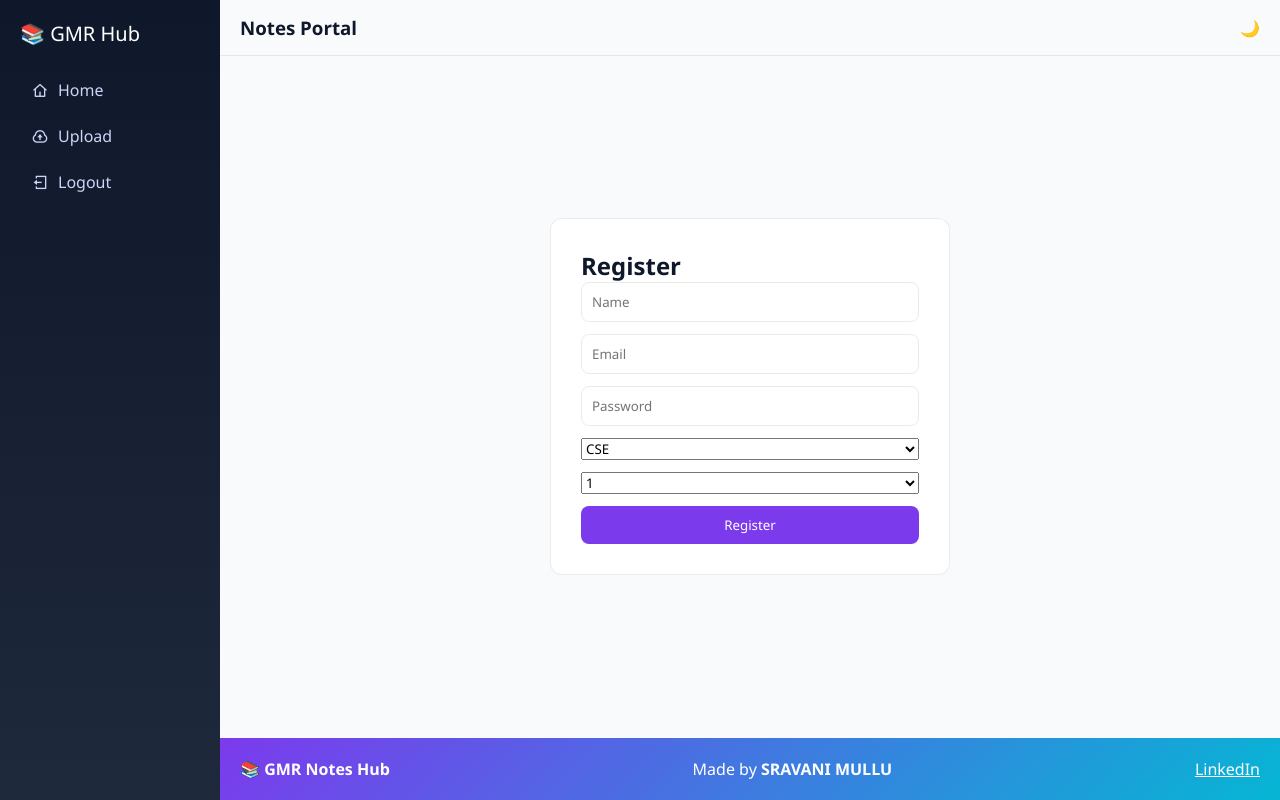
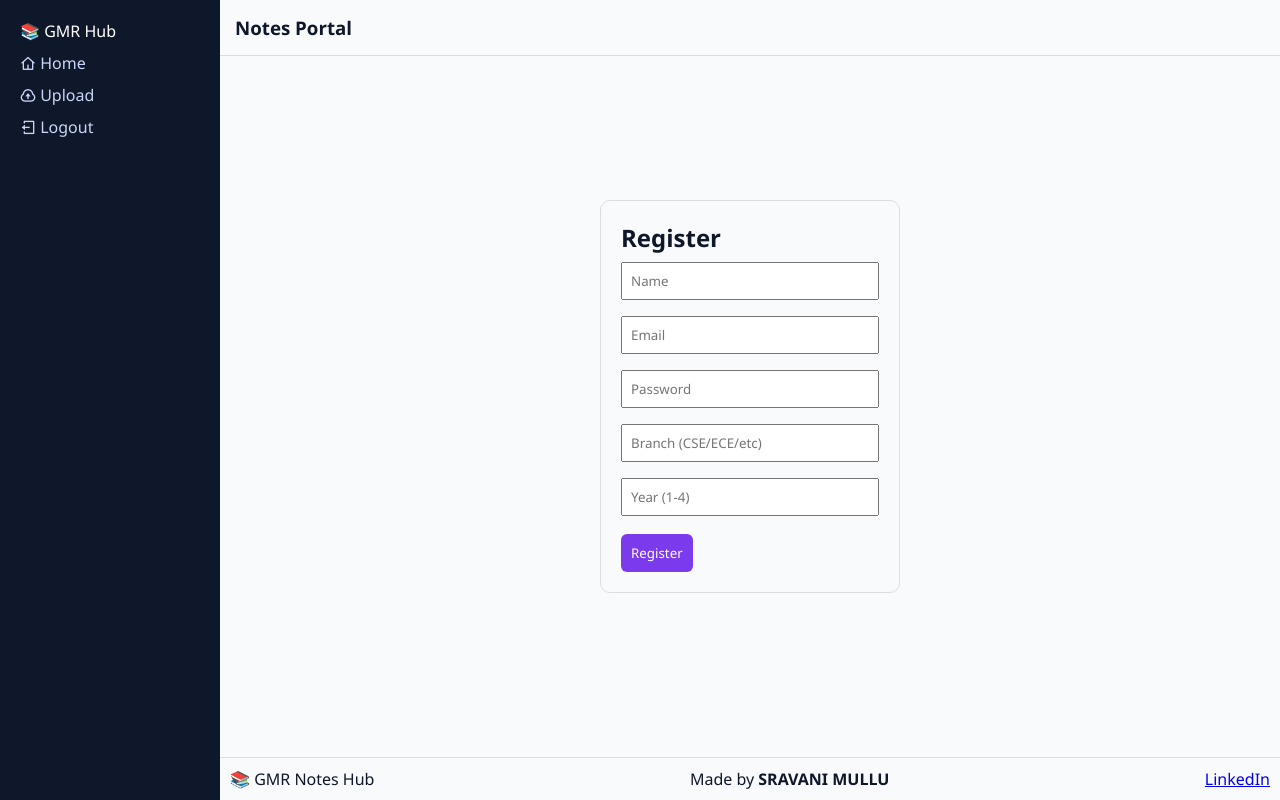
Before and after one commit to Sravanii-89/notes-hub, a Flask app: page /register in a window 1280 px wide. Run offline with Flask 3, Linux system fonts and the light colour scheme; some libraries are stand-ins or nearby versions.

Commit message:
fixed blank page

```diff
--- a/app.py
+++ b/app.py
@@ -1,22 +1,15 @@
-from flask import Flask, render_template, request, redirect, session
+import os
+from flask import Flask, render_template, request, redirect, session, url_for
 import psycopg2
-import os
+from werkzeug.security import generate_password_hash, check_password_hash
 import cloudinary
 import cloudinary.uploader
-from werkzeug.security import generate_password_hash, check_password_hash
 
 app = Flask(__name__)
-app.secret_key = os.environ.get("SECRET_KEY", "supersecret")
+app.secret_key = os.getenv("SECRET_KEY", "dev-secret")
 
-# ---------- CLOUDINARY ----------
-cloudinary.config(
-    cloud_name=os.environ.get("CLOUDINARY_CLOUD_NAME"),
-    api_key=os.environ.get("CLOUDINARY_API_KEY"),
-    api_secret=os.environ.get("CLOUDINARY_API_SECRET")
-)
-
-# ---------- DATABASE ----------
-DATABASE_URL = os.environ.get("DATABASE_URL")
+# ---------- DB ----------
+DATABASE_URL = os.getenv("DATABASE_URL")
 
 def get_db():
     return psycopg2.connect(DATABASE_URL, sslmode="require")
@@ -26,7 +19,7 @@ def init_db():
     cur = conn.cursor()
 
     cur.execute("""
-    CREATE TABLE IF NOT EXISTS users (
+    CREATE TABLE IF NOT EXISTS users(
         id SERIAL PRIMARY KEY,
         name TEXT,
         email TEXT UNIQUE,
@@ -37,7 +30,7 @@ def init_db():
     """)
 
     cur.execute("""
-    CREATE TABLE IF NOT EXISTS notes (
+    CREATE TABLE IF NOT EXISTS notes(
         id SERIAL PRIMARY KEY,
         title TEXT,
         subject TEXT,
@@ -55,8 +48,55 @@ def init_db():
 
 init_db()
 
-# ---------- LOGIN ----------
-@app.route("/", methods=["GET", "POST"])
+# ---------- CLOUDINARY ----------
+cloudinary.config(
+    cloud_name=os.getenv("CLOUDINARY_CLOUD_NAME"),
+    api_key=os.getenv("CLOUDINARY_API_KEY"),
+    api_secret=os.getenv("CLOUDINARY_API_SECRET")
+)
+
+# ---------- SUBJECT DATA ----------
+subjects_data = {
+    "CSE": {
+        "1": ["Engineering Physics","Engineering Chemistry","Mathematics I","Programming in C","English","Engineering Graphics"],
+        "2": ["Data Structures","Database Management Systems","Operating Systems","Computer Networks","OOPs using Java","Discrete Mathematics"],
+        "3": ["Compiler Design","Machine Learning","Artificial Intelligence","Web Technologies","Software Engineering","Data Analytics"],
+        "4": ["Cloud Computing","Cyber Security","Big Data","Blockchain","Deep Learning","Project Work"]
+    },
+    "ECE": {
+        "1": ["Engineering Physics","Engineering Chemistry","Mathematics I","Basic Electrical Engineering","English","Engineering Graphics"],
+        "2": ["Electronic Devices","Signals and Systems","Digital Logic Design","Network Theory","Mathematics II"],
+        "3": ["Analog Communications","Microprocessors","Control Systems","Digital Signal Processing","VLSI Design"],
+        "4": ["Wireless Communication","Embedded Systems","IoT","Satellite Communication","Project Work"]
+    },
+    "EEE": {
+        "1": ["Engineering Physics","Engineering Chemistry","Mathematics I","Basic Electrical Engineering","English"],
+        "2": ["Electrical Machines I","Network Theory","Control Systems","Electrical Measurements","Mathematics II"],
+        "3": ["Power Systems","Electrical Machines II","Power Electronics","Microcontrollers"],
+        "4": ["Renewable Energy Systems","Smart Grid","HVDC Transmission","Project Work"]
+    },
+    "MECH": {
+        "1": ["Engineering Mechanics","Engineering Physics","Mathematics I","Engineering Graphics","English"],
+        "2": ["Thermodynamics","Fluid Mechanics","Manufacturing Processes","Strength of Materials"],
+        "3": ["Machine Design","Heat Transfer","Dynamics of Machines","Industrial Engineering"],
+        "4": ["CAD/CAM","Robotics","Automation","Project Work"]
+    },
+    "CIVIL": {
+        "1": ["Engineering Mechanics","Engineering Physics","Mathematics I","Engineering Graphics","English"],
+        "2": ["Structural Analysis","Fluid Mechanics","Geotechnical Engineering","Surveying"],
+        "3": ["Reinforced Concrete","Environmental Engineering","Transportation Engineering"],
+        "4": ["Construction Management","Urban Planning","Project Work"]
+    },
+    "IT": {
+        "1": ["Engineering Physics","Engineering Chemistry","Mathematics I","Programming in C","English"],
+        "2": ["Data Structures","Database Systems","Operating Systems","Computer Networks"],
+        "3": ["Web Technologies","Software Engineering","Machine Learning","Cloud Computing"],
+        "4": ["Cyber Security","Big Data Analytics","AI","Project Work"]
+    }
+}
+
+# ---------- AUTH ----------
+@app.route("/", methods=["GET","POST"])
 def login():
     if request.method == "POST":
         conn = get_db()
@@ -73,7 +113,6 @@ def login():
 
         if not user:
             return "User not found"
-
         if not check_password_hash(user[3], password):
             return "Wrong password"
 
@@ -82,125 +121,103 @@ def login():
 
     return render_template("login.html")
 
-# ---------- REGISTER ----------
-@app.route("/register", methods=["GET", "POST"])
+
+@app.route("/register", methods=["GET","POST"])
 def register():
     if request.method == "POST":
         conn = get_db()
         cur = conn.cursor()
 
-        cur.execute("SELECT * FROM users WHERE email=%s", (request.form["email"],))
-        if cur.fetchone():
-            return "User already exists"
+        name = request.form.get("name")
+        email = request.form.get("email")
+        password = generate_password_hash(request.form.get("password"))
+        branch = request.form.get("branch")
+        year = request.form.get("year")
 
-        hashed = generate_password_hash(request.form["password"])
+        try:
+            cur.execute("INSERT INTO users(name,email,password,branch,year) VALUES(%s,%s,%s,%s,%s)",
+                        (name,email,password,branch,year))
+            conn.commit()
+        except:
+            return "Email already exists"
 
-        cur.execute("""
-        INSERT INTO users (name, email, password, branch, year)
-        VALUES (%s,%s,%s,%s,%s)
-        """, (
-            request.form["name"],
-            request.form["email"],
-            hashed,
-            request.form["branch"],
-            request.form["year"]
-        ))
-
-        conn.commit()
         cur.close()
         conn.close()
-
         return redirect("/")
 
     return render_template("register.html")
 
-# ---------- HOME ----------
+
+# ---------- HOME (BRANCHES) ----------
 @app.route("/home")
 def home():
     if "user_id" not in session:
         return redirect("/")
+    branches = list(subjects_data.keys())
+    return render_template("home.html", branches=branches)
 
+
+# ---------- YEAR PAGE ----------
+@app.route("/branch/<branch>")
+def branch_page(branch):
+    return render_template("years.html", branch=branch)
+
+
+# ---------- SUBJECT PAGE ----------
+@app.route("/year/<branch>/<year>")
+def year_page(branch, year):
+    subjects = subjects_data.get(branch, {}).get(year, [])
+    return render_template("subjects.html", subjects=subjects, branch=branch, year=year)
+
+
+# ---------- NOTES PAGE ----------
+@app.route("/notes/<branch>/<year>/<subject>")
+def notes(branch, year, subject):
     conn = get_db()
     cur = conn.cursor()
 
-    cur.execute("SELECT COUNT(*) FROM notes")
-    total_notes = cur.fetchone()[0]
-
-    cur.execute("SELECT COALESCE(SUM(downloads), 0) FROM notes")
-    total_downloads = cur.fetchone()[0]
-
-    cur.execute("SELECT name, branch, year FROM users WHERE id=%s", (session["user_id"],))
-    user = cur.fetchone()
+    cur.execute("""SELECT id, title, file_path FROM notes
+                   WHERE branch=%s AND year=%s AND subject=%s""",
+                (branch, year, subject))
+    notes = cur.fetchall()
 
     cur.close()
     conn.close()
 
-    if not user:
-        return redirect("/")
+    return render_template("notes.html",
+                           notes=notes,
+                           branch=branch,
+                           year=year,
+                           subject=subject)
 
-    return render_template(
-        "home.html",
-        total_notes=total_notes,
-        total_downloads=total_downloads,
-        user=user
-    )
 
 # ---------- UPLOAD ----------
-@app.route("/upload", methods=["GET", "POST"])
+@app.route("/upload", methods=["GET","POST"])
 def upload():
-
     if "user_id" not in session:
         return redirect("/")
 
-    # -------- GET --------
-    if request.method == "GET":
-        branch = request.args.get("branch", "").strip().upper()
-        year = request.args.get("year", "").strip()
-        subject = request.args.get("subject", "").strip()
+    if request.method == "POST":
+        title = request.form.get("title")
+        branch = request.form.get("branch")
+        year = request.form.get("year")
+        subject = request.form.get("subject")
+        file = request.files.get("file")
 
-        return render_template(
-            "upload.html",
-            branch=branch,
-            year=year,
-            subject=subject
-        )
-
-    # -------- POST --------
-    if request.method == "POST":
-
-        if "file" not in request.files:
-            return "No file uploaded"
-
-        file = request.files["file"]
-
-        if file.filename == "":
+        if not file:
             return "No file selected"
 
-        try:
-            result = cloudinary.uploader.upload(file, resource_type="raw")
-            file_url = result["secure_url"]
-        except Exception as e:
-            return f"Upload failed: {str(e)}"
-
-        title = request.form.get("title", "").strip()
-        subject = request.form.get("subject", "").strip()
-        branch = request.form.get("branch", "").strip().upper()
-        year = request.form.get("year", "").strip()
+        # Upload as RAW so PDFs open without 401
+        result = cloudinary.uploader.upload(file, resource_type="raw")
+        file_url = result.get("secure_url")
 
         conn = get_db()
         cur = conn.cursor()
 
         cur.execute("""
-            INSERT INTO notes (title, subject, branch, year, file_path, uploaded_by)
-            VALUES (%s, %s, %s, %s, %s, %s)
-        """, (
-            title,
-            subject,
-            branch,
-            year,
-            file_url,
-            session.get("user_id")
-        ))
+            INSERT INTO notes(title,subject,branch,year,file_path,uploaded_by)
+            VALUES(%s,%s,%s,%s,%s,%s)
+        """, (title, subject, branch, year, file_url, session["user_id"]))
 
         conn.commit()
         cur.close()
@@ -208,87 +225,33 @@ def upload():
 
         return redirect(f"/notes/{branch}/{year}/{subject}")
 
-# ---------- SUBJECT DATA ----------
-subjects_data = {
-    "CSE": {"2": ["Database Management Systems"]},
-    "EEE": {"2": ["DC Machines"]},
-    "ECE": {"2": ["Signals and Systems"]},
-    "IT": {"2": ["DBMS"]},
-    "COMMON": {"1": ["Engineering Physics"]}
-}
+    # GET (auto-fill from URL)
+    return render_template("upload.html",
+                           branch=request.args.get("branch",""),
+                           year=request.args.get("year",""),
+                           subject=request.args.get("subject",""))
 
-# ---------- SUBJECT PAGE ----------
-@app.route("/subjects/<branch>/<year>")
-def subjects(branch, year):
-    subjects = subjects_data.get(branch, {}).get(year, [])
-    return render_template("subjects.html", subjects=subjects, branch=branch, year=year)
 
-# ---------- BRANCH ----------
-@app.route("/branch/<branch>")
-def branch_page(branch):
-    return render_template("years.html", branch=branch)
-
-# ---------- YEAR ----------
-@app.route("/year/<branch>/<year>")
-def year_page(branch, year):
-    subjects = subjects_data.get(branch, {}).get(year, [])
-    return render_template("subjects.html", subjects=subjects, branch=branch, year=year)
-
-# ---------- NOTES ----------
-@app.route("/notes/<branch>/<year>/<subject>")
-def notes(branch, year, subject):
-
-    if "user_id" not in session:
-        return redirect("/")
-
+# ---------- DOWNLOAD ----------
+@app.route("/download/<int:note_id>")
+def download(note_id):
     conn = get_db()
     cur = conn.cursor()
 
-    cur.execute("""
-        SELECT id, title, file_path
-        FROM notes
-        WHERE LOWER(branch)=LOWER(%s)
-        AND year=%s
-        AND LOWER(subject)=LOWER(%s)
-    """, (branch.strip(), year.strip(), subject.strip()))
+    cur.execute("SELECT file_path FROM notes WHERE id=%s", (note_id,))
+    note = cur.fetchone()
 
-    notes = cur.fetchall()
+    if note:
+        cur.execute("UPDATE notes SET downloads = downloads + 1 WHERE id=%s", (note_id,))
+        conn.commit()
 
     cur.close()
     conn.close()
 
-    return render_template(
-        "notes.html",
-        notes=notes,
-        branch=branch,
-        year=year,
-        subject=subject
-    )
+    if note:
+        return redirect(note[0])
+    return "File not found"
 
-# ---------- DOWNLOAD ----------
-@app.route("/download/<int:note_id>")
-def download(note_id):
 
-    conn = get_db()
-    cur = conn.cursor()
-
-    cur.execute("SELECT file_path FROM notes WHERE id=%s", (note_id,))
-    file = cur.fetchone()
-
-    if not file:
-        return "File not found"
-
-    file_url = file[0]
-
-    cur.execute("UPDATE notes SET downloads = downloads + 1 WHERE id=%s", (note_id,))
-    conn.commit()
-
-    cur.close()
-    conn.close()
-
-    return redirect(file_url)
-
-# ---------- RUN ----------
 if __name__ == "__main__":
     app.run(debug=True)
-    app.debug = True
--- a/static/css/style.css
+++ b/static/css/style.css
@@ -1,4 +1,4 @@
-/* ===== RESET ===== */
+/* RESET */
 * {
     margin: 0;
     padding: 0;
@@ -6,207 +6,106 @@
     font-family: 'Segoe UI', sans-serif;
 }
 
-/* ===== THEME ===== */
-:root {
-    --bg: #f8fafc;
-    --text: #0f172a;
-    --primary: #7c3aed;
-    --secondary: #06b6d4;
-    --card: rgba(255,255,255,0.9);
-    --border: rgba(0,0,0,0.08);
+/* BODY */
+body {
+    background: #f8fafc;
+    color: #0f172a;
 }
 
-body.dark {
-    --bg: #020617;
-    --text: #e2e8f0;
-    --card: rgba(30,41,59,0.7);
-    --border: rgba(255,255,255,0.08);
-}
-
-/* ===== BODY ===== */
-body {
-    background: var(--bg);
-    color: var(--text);
-    transition: background 0.3s ease, color 0.3s ease;
-}
-
-/* ===== APP LAYOUT ===== */
+/* LAYOUT */
 .app {
     display: flex;
     min-height: 100vh;
 }
 
-/* ===== SIDEBAR ===== */
+/* SIDEBAR */
 .sidebar {
     width: 220px;
-    background: linear-gradient(180deg, #0f172a, #1e293b);
+    background: #0f172a;
     color: white;
     padding: 20px;
 }
 
-.sidebar .brand {
-    font-size: 20px;
-    margin-bottom: 20px;
+.sidebar a {
+    display: block;
+    margin: 10px 0;
+    color: #cbd5f5;
+    text-decoration: none;
 }
 
-.sidebar a {
-    display: flex;
-    align-items: center;
-    gap: 10px;
-    padding: 12px;
-    border-radius: 10px;
-    color: #cbd5f5;
-    text-decoration: none;
-    transition: 0.3s;
-}
-
-.sidebar a:hover {
-    background: rgba(124,58,237,0.2);
-    transform: translateX(5px);
-}
-
-/* ===== MAIN ===== */
+/* MAIN */
 .main {
     flex: 1;
     display: flex;
     flex-direction: column;
 }
 
-/* ===== TOPBAR ===== */
+/* TOPBAR */
 .topbar {
-    display: flex;
-    justify-content: space-between;
-    align-items: center;
-    padding: 15px 20px;
-    border-bottom: 1px solid var(--border);
+    padding: 15px;
+    border-bottom: 1px solid #ddd;
 }
 
-/* ===== CONTENT ===== */
+/* CONTENT */
 .content {
     padding: 20px;
-    max-width: 1000px;
-    margin: auto;
-    width: 100%;
 }
 
-/* ===== CARDS ===== */
-.card, .note-card {
-    padding: 20px;
-    border-radius: 12px;
-    background: var(--card);
-    border: 1px solid var(--border);
-    text-align: center;
-    transition: 0.3s ease;
-}
-
-.card:hover {
-    transform: translateY(-5px) scale(1.02);
-}
-
-/* ===== GRID ===== */
+/* GRID */
 .grid {
     display: flex;
     flex-direction: column;
     gap: 15px;
 }
 
-/* ===== BUTTON ===== */
-button {
-    background: var(--primary);
-    color: white;
-    padding: 10px 15px;
-    border: none;
-    border-radius: 8px;
-    cursor: pointer;
-    transition: 0.3s;
+/* CARD */
+.card, .note-card {
+    padding: 20px;
+    border-radius: 10px;
+    background: white;
+    border: 1px solid #ddd;
+    text-align: center;
 }
 
-button:hover {
-    background: var(--secondary);
-    box-shadow: 0 0 12px rgba(124,58,237,0.5);
+/* BUTTON */
+button {
+    margin-top: 10px;
+    padding: 10px;
+    background: #7c3aed;
+    color: white;
+    border: none;
+    border-radius: 6px;
 }
 
-/* ===== AUTH ===== */
+/* AUTH */
 .auth-container {
     display: flex;
     justify-content: center;
     align-items: center;
-    min-height: 80vh;
+    height: 80vh;
 }
 
 .auth-box {
-    width: 100%;
-    max-width: 400px;
-    padding: 30px;
-    border-radius: 12px;
-    background: var(--card);
-    border: 1px solid var(--border);
-}
-
-.auth-box form {
-    display: flex;
-    flex-direction: column;
-    gap: 12px;
+    padding: 20px;
+    border: 1px solid #ddd;
+    border-radius: 10px;
+    width: 300px;
 }
 
 .auth-box input {
-    padding: 10px;
-    border-radius: 8px;
-    border: 1px solid var(--border);
-    background: transparent;
-    color: var(--text);
+    width: 100%;
+    margin: 8px 0;
+    padding: 8px;
 }
 
-/* ===== NOTES ===== */
-.notes-container {
-    display: flex;
-    flex-direction: column;
-    gap: 20px;
-}
-
-/* ===== FOOTER ===== */
+/* FOOTER */
 .footer {
     margin-top: auto;
-    background: linear-gradient(135deg, #7c3aed, #06b6d4);
-    color: white;
-    padding: 20px;
+    padding: 10px;
+    border-top: 1px solid #ddd;
 }
 
 .footer-container {
     display: flex;
     justify-content: space-between;
-    align-items: center;
 }
-
-/* ===== SMOOTH ANIMATION ===== */
-.fade-in {
-    opacity: 0;
-    transform: translateY(10px);
-    animation: fadeInUp 0.5s ease forwards;
-}
-
-@keyframes fadeInUp {
-    to {
-        opacity: 1;
-        transform: translateY(0);
-    }
-}
-
-/* ===== MOBILE ===== */
-@media (max-width: 768px) {
-
-    .app {
-        flex-direction: column;
-    }
-
-    .sidebar {
-        width: 100%;
-        display: flex;
-        justify-content: space-around;
-    }
-
-    .footer-container {
-        flex-direction: column;
-        text-align: center;
-    }
-}
--- a/templates/base.html
+++ b/templates/base.html
@@ -2,6 +2,7 @@
 <html>
 <head>
     <title>GMR Notes Hub</title>
+
     <link rel="stylesheet" href="{{ url_for('static', filename='css/style.css') }}">
     <meta name="viewport" content="width=device-width, initial-scale=1.0">
 
@@ -27,35 +28,23 @@
         <!-- TOPBAR -->
         <div class="topbar">
             <h3>Notes Portal</h3>
-
-            <div>
-                <span id="themeToggle" onclick="toggleTheme()">🌙</span>
-            </div>
         </div>
 
         <!-- CONTENT -->
-        <div class="content fade-in">
+        <div class="content">
             {% block content %}{% endblock %}
         </div>
 
         <!-- FOOTER -->
         <footer class="footer">
             <div class="footer-container">
-
+                <div>📚 GMR Notes Hub</div>
+                <div>Made by <b>SRAVANI MULLU</b></div>
                 <div>
-                    📚 <b>GMR Notes Hub</b>
-                </div>
-
-                <div>
-                    Made by <b>SRAVANI MULLU</b>
-                </div>
-
-                <div>
-                    <a href="https://www.linkedin.com/in/sravani-m-25a53b33a/" target="_blank" style="color:white;">
+                    <a href="https://www.linkedin.com/in/sravani-m-25a53b33a/" target="_blank">
                         LinkedIn
                     </a>
                 </div>
-
             </div>
         </footer>
 
@@ -63,28 +52,5 @@
 
 </div>
 
-<script>
-function toggleTheme() {
-    document.body.classList.toggle("dark");
-
-    const icon = document.getElementById("themeToggle");
-
-    if (document.body.classList.contains("dark")) {
-        icon.textContent = "🌞";
-        localStorage.setItem("theme", "dark");
-    } else {
-        icon.textContent = "🌙";
-        localStorage.setItem("theme", "light");
-    }
-}
-
-window.onload = () => {
-    if (localStorage.getItem("theme") === "dark") {
-        document.body.classList.add("dark");
-        document.getElementById("themeToggle").textContent = "🌞";
-    }
-};
-</script>
-
 </body>
 </html>
--- a/templates/login.html
+++ b/templates/login.html
@@ -2,8 +2,8 @@
 {% block content %}
 
 <div class="auth-container">
+    <div class="auth-box">
 
-    <div class="auth-box">
         <h2>Login</h2>
 
         <form method="POST">
@@ -15,8 +15,8 @@
 
         <p>Don't have an account?</p>
         <a href="/register">Register</a>
+
     </div>
-
 </div>
 
 {% endblock %}
--- a/templates/register.html
+++ b/templates/register.html
@@ -2,36 +2,24 @@
 {% block content %}
 
 <div class="auth-container">
+    <div class="auth-box">
 
-    <div class="auth-box">
         <h2>Register</h2>
 
         <form method="POST">
+
             <input type="text" name="name" placeholder="Name" required>
             <input type="email" name="email" placeholder="Email" required>
             <input type="password" name="password" placeholder="Password" required>
 
-            <select name="branch">
-                <option>CSE</option>
-                <option>ECE</option>
-                <option>EEE</option>
-                <option>MECH</option>
-                <option>CIVIL</option>
-                <option>IT</option>
-            </select>
-
-            <select name="year">
-                <option>1</option>
-                <option>2</option>
-                <option>3</option>
-                <option>4</option>
-            </select>
+            <input type="text" name="branch" placeholder="Branch (CSE/ECE/etc)" required>
+            <input type="text" name="year" placeholder="Year (1-4)" required>
 
             <button type="submit">Register</button>
+
         </form>
 
     </div>
-
 </div>
 
 {% endblock %}
```
Also changed, not shown: templates/home.html (+5 -37 lines), templates/notes.html (+19 -9 lines), templates/subjects.html (+6 -8 lines), templates/upload.html (+4 -12 lines), templates/years.html (+6 -8 lines).
